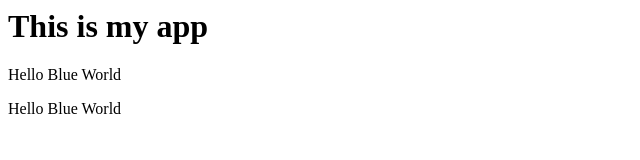
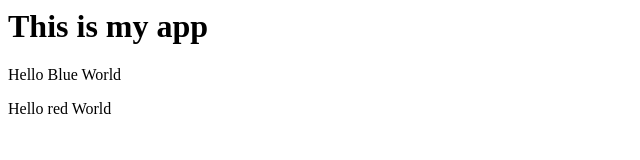
Before and after one commit to viniciusTorino/sampleAppForTutorial, a plain HTML site: page index.html in a window 1280 px wide. Shown: the full height of the page, 0-640 px from the left. Drawn offline with Linux system fonts and the light colour scheme.

Commit message:
something

```diff
--- a/index.html
+++ b/index.html
@@ -7,7 +7,7 @@
     <body>
 	<h1>This is my app</h1>
 	<p>Hello Blue World</p>
-        <p>Hello Blue World</p>
+        <p>Hello red World</p>
 
     </body>
 </html>
```
